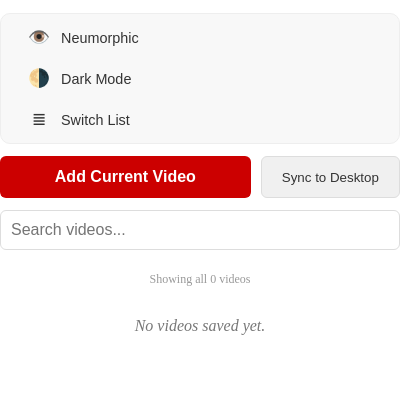
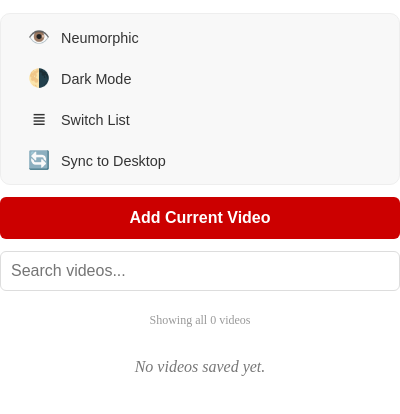
Before and after one commit to yuki-labs/yt-watch-lists, a browser extension: page popup.html in a window 400 px wide. Both pictures are taken after a click on the button "Settings". Shown: the part 60-474 px from the top of the page. Drawn offline with Linux system fonts and the light colour scheme; no server answers.

Commit message:
refactor: relocate Sync to Desktop button from main area to settings menu.

```diff
--- a/popup.html
+++ b/popup.html
@@ -36,11 +36,14 @@
                 <span class="settings-icon">≣</span>
                 <span class="settings-label">Switch List</span>
             </button>
+            <button id="sync-btn" class="settings-item">
+                <span class="settings-icon">🔄</span>
+                <span class="settings-label">Sync to Desktop</span>
+            </button>
         </div>
         <main>
             <div class="button-group">
                 <button id="add-btn" class="primary-btn">Add Current Video</button>
-                <button id="sync-btn" class="secondary-btn">Sync to Desktop</button>
             </div>
             <div class="search-container">
                 <input type="text" id="search-input" placeholder="Search videos..." class="search-input">
```
